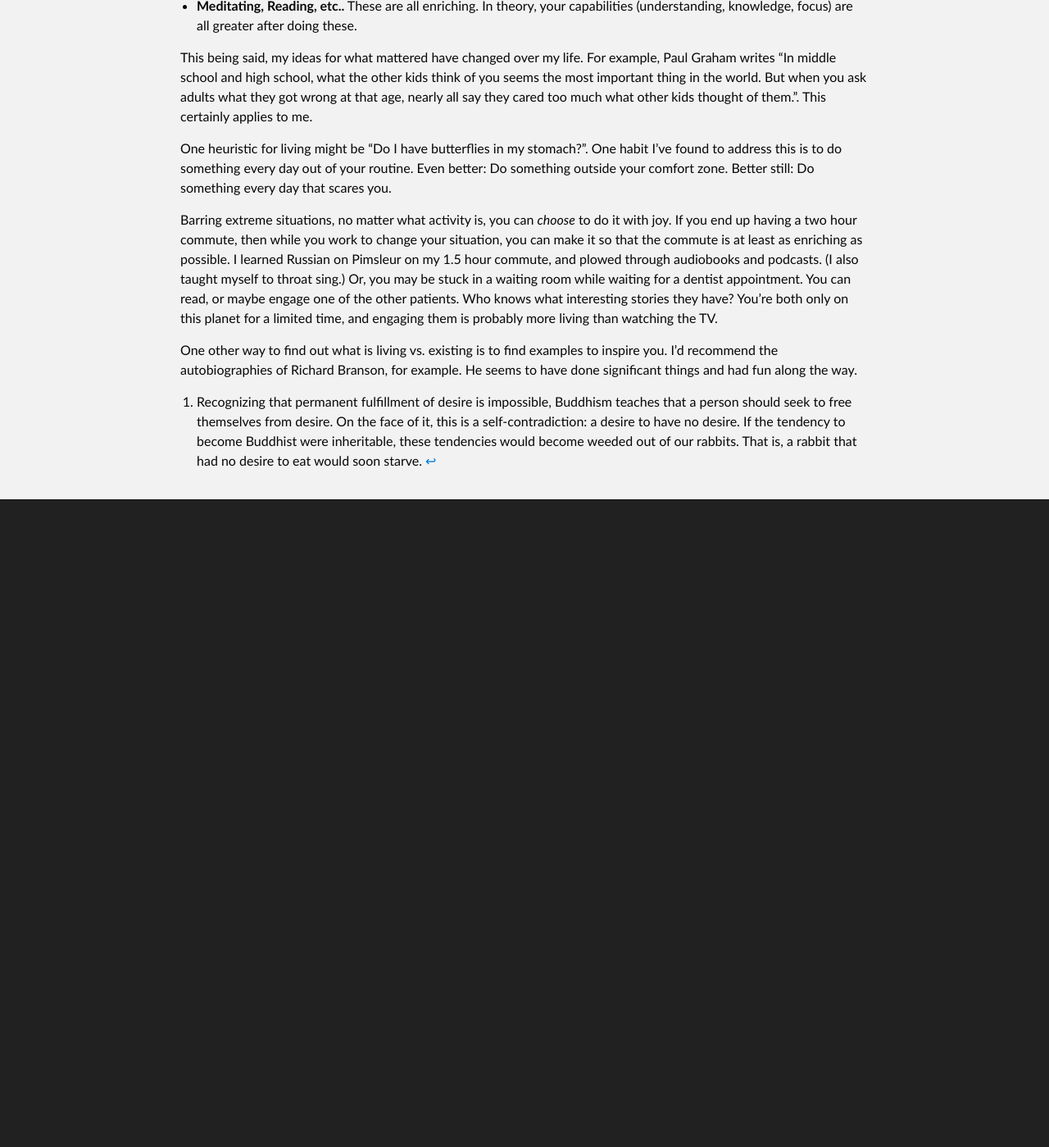
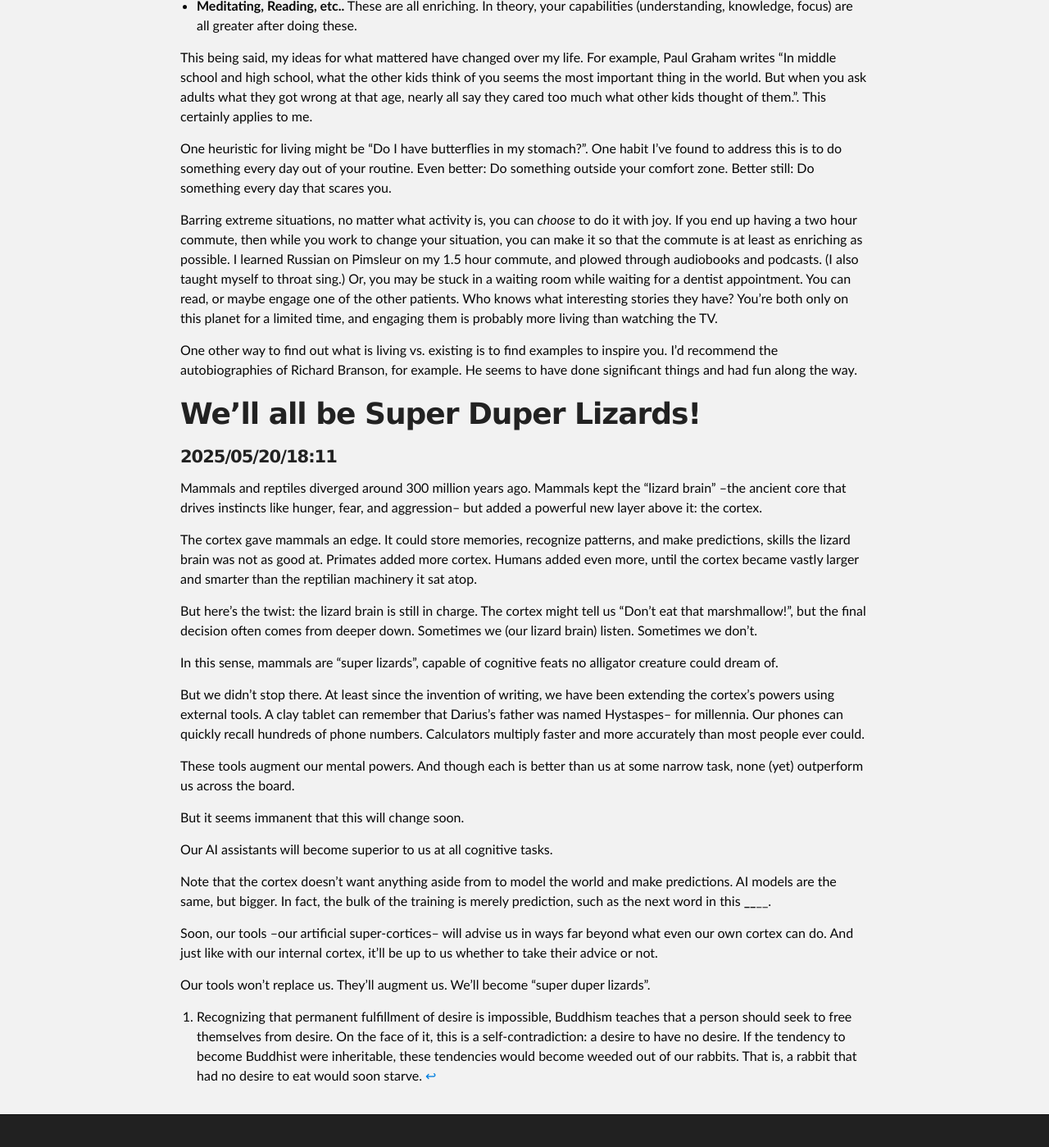
Before and after one commit to marcpickett1/marcpickett1.github.io, a Jekyll site: the page built from xblog.md, in a window 1280 px wide and 1400 px high, scrolled down 35125 px. Shown: the whole window at 82% size. Built offline with Jekyll 4.4.1, drawn with Linux system fonts in a browser that asks for light colours; before the commit the page ends 35775 px from its top, so only the background shows below that.

Commit message:
Push it good.

```diff
--- a/xblog.md
+++ b/xblog.md
@@ -1270,3 +1270,35 @@
 Barring extreme situations, no matter what activity is, you can *choose* to do it with joy.  If you end up having a two hour commute, then while you work to change your situation, you can make it so that the commute is at least as enriching as possible.  I learned Russian on Pimsleur on my 1.5 hour commute, and plowed through audiobooks and podcasts.  (I also taught myself to throat sing.)  Or, you may be stuck in a waiting room while waiting for a dentist appointment.  You can read, or maybe engage one of the other patients.  Who knows what interesting stories they have?  You're both only on this planet for a limited time, and engaging them is probably more living than watching the TV.
 
 One other way to find out what is living vs. existing is to find examples to inspire you.  I'd recommend the autobiographies of Richard Branson, for example.  He seems to have done significant things and had fun along the way.
+
+# We'll all be Super Duper Lizards!
+#### 2025/05/20/18:11
+
+Mammals and reptiles diverged around 300 million years ago.  Mammals kept the "lizard brain" --the ancient core that drives instincts like
+hunger, fear, and aggression-- but added a powerful new layer above it: the cortex.
+
+The cortex gave mammals an edge.  It could store memories, recognize patterns, and make predictions, skills the lizard brain was not as good at.
+Primates added more cortex.  Humans added even more, until the cortex became vastly larger and smarter than the reptilian machinery it sat atop.
+
+But here's the twist: the lizard brain is still in charge.  The cortex might tell us "Don't eat that marshmallow!", but the final decision often
+comes from deeper down.  Sometimes we (our lizard brain) listen.  Sometimes we don't.
+
+In this sense, mammals are "super lizards", capable of cognitive feats no alligator creature could dream of.
+
+But we didn't stop there.  At least since the invention of writing, we have been extending the cortex's powers using external tools.  A clay
+tablet can remember that Darius's father was named Hystaspes-- for millennia.  Our phones can quickly recall hundreds of phone numbers.
+Calculators multiply faster and more accurately than most people ever could.
+
+These tools augment our mental powers.  And though each is better than us at some narrow task, none (yet) outperform us across the board.
+
+But it seems immanent that this will change soon.
+
+Our AI assistants will become superior to us at all cognitive tasks.
+
+Note that the cortex doesn't want anything aside from to model the world and make predictions.  AI models are the same, but bigger.  In fact,
+the bulk of the training is merely prediction, such as the next word in this ________.
+
+Soon, our tools --our artificial super-cortices-- will advise us in ways far beyond what even our own cortex can do.  And just like with our
+internal cortex, it'll be up to us whether to take their advice or not.
+
+Our tools won't replace us.   They'll augment us.  We'll become "super duper lizards".
```
